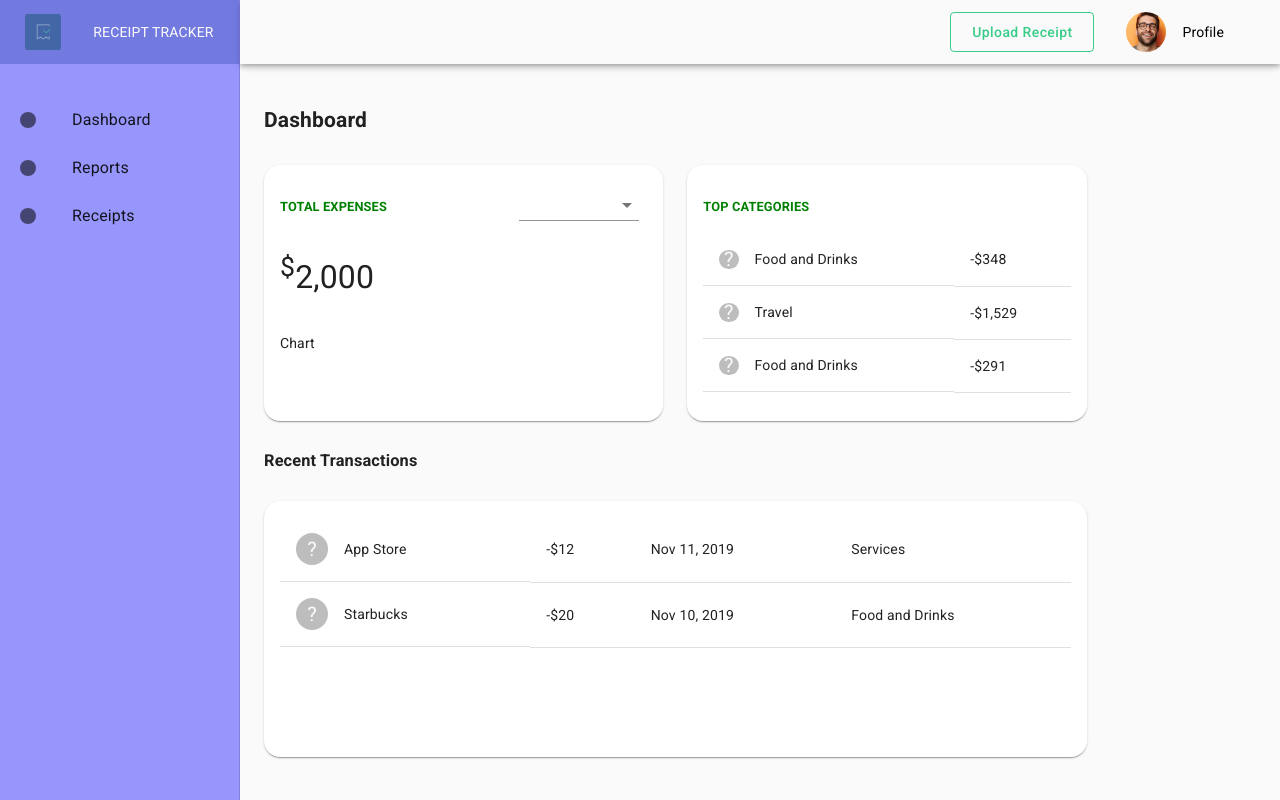
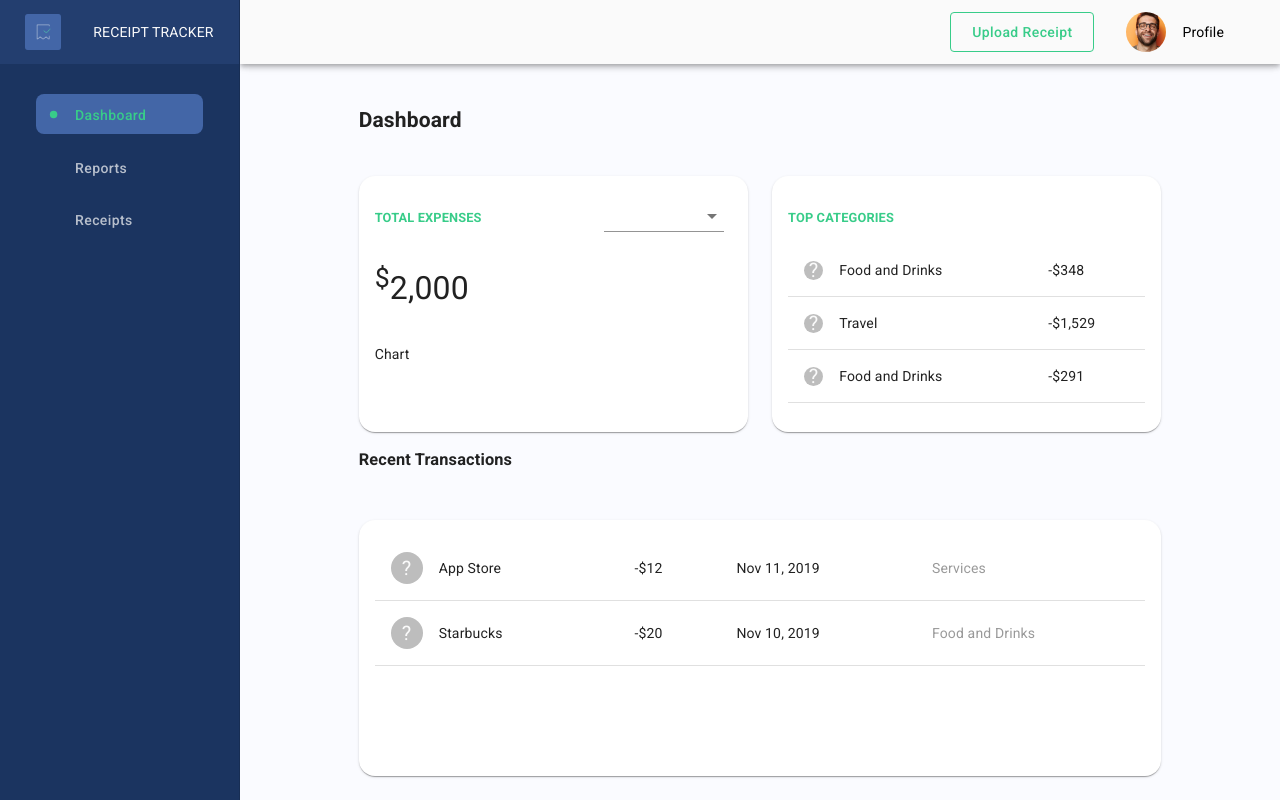
Before and after one commit to hatchways/team-rosemary, a React (Create React App) app in the folder client/: page / in a window 1280 px wide. Built offline with nearby package versions, Linux system fonts and the light colour scheme.

Commit message:
dashboard refactor - sidebar

```diff
--- a/client/src/App.js
+++ b/client/src/App.js
@@ -1,6 +1,9 @@
 import React from "react";
 
 import { Dashboard } from './pages/Dashboard';
+
+import { ThemeProvider } from '@material-ui/core/styles';
+import { themeNoRipple } from './themes/theme';
 
 
 class App extends React.Component {
@@ -12,7 +15,9 @@ class App extends React.Component {
   }
   render() {
     return (
-      <Dashboard />
+      <ThemeProvider theme={themeNoRipple}>
+        <Dashboard />
+      </ThemeProvider>
     )
   }
 }
--- a/client/src/components/CatStatTable.js
+++ b/client/src/components/CatStatTable.js
@@ -12,8 +12,11 @@ import { makeStyles } from '@material-ui/core/styles';
 
 const useStyles = makeStyles({
   container: {
+    whiteSpace: 'nowrap'
+  },
+  thead: {
     display: 'flex',
-    alignItems: 'center',
+    alignItems: 'center'
   },
   avator: {
     marginRight: '1rem',
@@ -34,13 +37,15 @@ export function CatStatTable(props) {
 
   return (
     <TableContainer>
-      <Table>
+      <Table className={classes.container}>
         <TableBody>
           {data.map((cat, index) => (
             <TableRow key={index + ' ' + cat.cat}>
-              <TableCell component="th" scope="row" className={classes.container}>
-                <Avatar className={classes.avator}>{cat.avatar}</Avatar>
-                {cat.cat}
+              <TableCell component="th" scope="row">
+                <div className={classes.thead}>
+                  <Avatar className={classes.avator}>{cat.avatar}</Avatar>
+                  {cat.cat}
+                </div>
               </TableCell>
               <TableCell>{`-$${cat.expense.toLocaleString()}`}</TableCell>
             </TableRow>
--- a/client/src/components/Menu.js
+++ b/client/src/components/Menu.js
@@ -2,10 +2,8 @@ import React, { useState } from "react";
 import AppBar from "@material-ui/core/AppBar";
 import Drawer from "@material-ui/core/Drawer";
 import Hidden from "@material-ui/core/Hidden";
-import List from "@material-ui/core/List";
-import ListItem from "@material-ui/core/ListItem";
-import ListItemIcon from "@material-ui/core/ListItemIcon";
-import ListItemText from "@material-ui/core/ListItemText";
+import Tabs from '@material-ui/core/Tabs';
+import Tab from '@material-ui/core/Tab';
 import Toolbar from "@material-ui/core/Toolbar";
 import FiberManualRecordIcon from "@material-ui/icons/FiberManualRecord";
 
@@ -20,14 +18,41 @@ import { makeStyles } from "@material-ui/core/styles";
 const drawerWidth = "15rem";
 
 const useStyles = makeStyles(theme => ({
+  invisible: {
+    visibility: 'hidden'
+  },
+  hidden: {
+    display: 'none'
+  },
+  btnOnfocus: {
+    backgroundColor: '#4366a7',
+    color: '#38cc89'
+  },
   drawer: {
     [theme.breakpoints.up("sm")]: {
       width: drawerWidth,
       flexShrink: 0
     }
   },
-  list: {
+  tabs: {
     marginTop: theme.spacing(3)
+  },
+  tabRoot: {
+    width: '70%',
+    margin: '0.4rem auto',
+    borderRadius: '0.5rem',
+    minHeight: '2rem',
+    textTransform: 'none'
+  },
+  tabWrapper: {
+    flexDirection: 'row',
+    justifyContent: 'normal',
+    alignItems: 'baseline'
+  },
+  tabIcon: {
+    marginRight: '1rem',
+    marginBottom: 0,
+    fontSize: '0.7rem'
   },
   appBar: {
     [theme.breakpoints.up("sm")]: {
@@ -43,7 +68,6 @@ const useStyles = makeStyles(theme => ({
     backgroundColor: '#fafafa',
     color: 'initial'
   },
-  // menuButton will be the logo
   menuButton: {
     width: '2rem',
     marginLeft: '0.8rem',
@@ -54,25 +78,21 @@ const useStyles = makeStyles(theme => ({
       display: "none"
     }
   },
-  // necessary for content to be below app bar
   utilbar: {
     [theme.breakpoints.up("sm")]: {
       ...theme.mixins.toolbar,
-      backgroundColor: theme.palette.primary.main,
+      backgroundColor: '#314f85',
       opacity: 0.4,
-      color: theme.palette.primary.contrastText
+      color: '#fafafa'
     }
   },
   utilbarMain: {
-    backgroundColor: "#fafafa"
+    backgroundColor: '#fafafa'
   },
   drawerPaper: {
     width: drawerWidth,
-    backgroundColor: "rgba(0, 0, 255, 0.4)"
-  },
-  drawerPaperXs: {
-    width: drawerWidth,
-    backgroundColor: "#fafafa"
+    backgroundColor: '#1b3460',
+    color: '#fafafa'
   },
   logoContainer: {
     ...theme.mixins.toolbar,
@@ -99,25 +119,44 @@ const useStyles = makeStyles(theme => ({
 export function Menu(props) {
   const classes = useStyles();
   const [mobileOpen, setMobileOpen] = useState(false);
+  const [page, setPage] = useState('Dashboard');
   const handleDrawerToggle = () => setMobileOpen(!mobileOpen);
+  const handleChange = (e, page) => {
+    setPage(page);
+  }
 
-  // Set current onfocus according to url?
-  // Use radio instead of button for the listitems to solve the focus problem?
   const drawer = (
     <>
       <div className={classes.utilbar}></div>
       <Logo title logoStyle={classes} />
-      <List className={classes.list}>
-        {["Dashboard", "Reports", "Receipts"].map((text, index) => (
-          <ListItem component="li" button key={text + ' ' + index}>
-            <ListItemIcon>
-              {/* Icon display only onfocus */}
-              <FiberManualRecordIcon />
-            </ListItemIcon>
-            <ListItemText primary={text} />
-          </ListItem>
-        ))}
-      </List>
+      <Tabs
+        orientation="vertical"
+        value={page}
+        className={classes.tabs}
+        classes={{
+          indicator: classes.hidden
+        }}
+        onChange={handleChange}
+      >
+        {['Dashboard', 'Reports', 'Receipts'].map(tab => {
+          return (
+            <Tab
+              icon={
+                <FiberManualRecordIcon className={
+                  `${classes.tabIcon} ${tab === page || classes.invisible}`
+                } />
+              }
+              label={tab}
+              value={tab}
+              classes={{
+                root: classes.tabRoot,
+                wrapper: classes.tabWrapper,
+                selected: classes.btnOnfocus
+              }}
+            />
+          )
+        })}
+      </Tabs>
     </>
   );
 
@@ -141,7 +180,7 @@ export function Menu(props) {
             variant="temporary"
             open={mobileOpen}
             classes={{
-              paper: `${classes.drawerPaper} ${classes.drawerPaperXs}`
+              paper: classes.drawerPaper
             }}
             ModalProps={{
               keepMounted: true,
--- a/client/src/components/Panel.js
+++ b/client/src/components/Panel.js
@@ -8,16 +8,16 @@ const useStyles = makeStyles(theme => ({
   container: {
     position: 'relative',
     padding: '1rem',
-    minWidth: '20rem',
+    // minWidth: '20rem',
     height: '16rem',
     borderRadius: '1rem',
     [theme.breakpoints.down("xs")]: {
-      minWidth: '19rem'
+      // minWidth: '19rem'
     }
   },
   title: {
     fontSize: '0.8rem',
-    color: 'green'
+    color: '#38cc89'
   }
 }));
 
--- a/client/src/components/ProfileAvator.js
+++ b/client/src/components/ProfileAvator.js
@@ -1,7 +1,6 @@
 import React from 'react';
 
 import { Avatar, Box } from "@material-ui/core";
-
 
 import User from '../assets/user.png';
 
--- a/client/src/components/TransactionTable.js
+++ b/client/src/components/TransactionTable.js
@@ -12,13 +12,20 @@ import { makeStyles } from '@material-ui/core/styles';
 
 const useStyles = makeStyles({
   container: {
+    whiteSpace: 'nowrap'
+  },
+  thead: {
     display: 'flex',
-    alignItems: 'center',
+    alignItems: 'center'
   },
   avator: {
     marginRight: '1rem',
     width: '2rem',
     height: '2rem'
+  },
+  txtCat: {
+    color: 'grey',
+    opacity: '0.8'
   }
 })
 
@@ -33,17 +40,19 @@ export function TransactionTable(props) {
 
   return (
     <TableContainer>
-      <Table>
+      <Table className={classes.container}>
         <TableBody>
           {data.map((cat, index) => (
             <TableRow key={index + ' ' + cat.name}>
-              <TableCell component="th" scope="row" className={classes.container}>
-                <Avatar className={classes.avator}>{cat.avatar}</Avatar>
-                {cat.name}
+              <TableCell component="th" scope="row">
+                <div className={classes.thead}>
+                  <Avatar component="span" className={classes.avator}>{cat.avatar}</Avatar>
+                  {cat.name}
+                </div>
               </TableCell>
               <TableCell>{`-$${cat.expense.toLocaleString()}`}</TableCell>
               <TableCell>{cat.date}</TableCell>
-              <TableCell>{cat.cat}</TableCell>
+              <TableCell className={classes.txtCat}>{cat.cat}</TableCell>
             </TableRow>
           ))}
         </TableBody>
--- a/client/src/pages/Dashboard.js
+++ b/client/src/pages/Dashboard.js
@@ -20,19 +20,23 @@ const useStyles = makeStyles(theme => ({
   utilbar: {
     [theme.breakpoints.up("sm")]: {
       ...theme.mixins.toolbar,
-      backgroundColor: theme.palette.primary.main,
+      backgroundColor: '#fafafa',
       opacity: 0.4,
       color: theme.palette.primary.contrastText
     }
   },
   utilbarMain: {
-    backgroundColor: "initial"
+    backgroundColor: "#fafbff"
   },
   main: {
+    display: 'flex',
+    flexDirection: 'column',
+    alignItems: 'center',
     flexGrow: 1,
     minHeight: '100vh',
     padding: theme.spacing(3),
     overflowX: 'hidden',
+    backgroundColor: '#fafbff',
     [theme.breakpoints.down("xs")]: {
       marginTop: '3rem',
       padding: theme.spacing(1)
@@ -59,13 +63,13 @@ export function Dashboard(props) {
       <Menu />
       <main className={classes.main}>
         <div className={`${classes.utilbar} ${classes.utilbarMain}`} />
-        <Grid container spacing={3}>
-          <Grid item xs={12} lg={10}>
+        <Grid container spacing={3} xs={12} lg={10}>
+          <Grid item xs={12}>
             <h2>Dashboard</h2>
           </Grid>
         </Grid>
-        <Grid container spacing={3}>
-          <Grid item xs={12} sm={9} md={6} lg={5}>
+        <Grid container spacing={3} xs={12} lg={10}>
+          <Grid item xs={12} md={6}>
             <Panel title="TOTAL EXPENSES">
               <FormControl className={classes.formControl}>
                 <Select value={month} onChange={handleChange}>
@@ -75,19 +79,19 @@ export function Dashboard(props) {
               <Chart />
             </Panel>
           </Grid>
-          <Grid item xs={12} sm={9} md={6} lg={5}>
+          <Grid item xs={12} md={6}>
             <Panel title="TOP CATEGORIES">
               <CatStatTable />
             </Panel>
           </Grid>
         </Grid>
-        <Grid container spacing={3}>
-          <Grid item xs={12} lg={10}>
+        <Grid container spacing={3} xs={12} lg={10}>
+          <Grid item xs={12}>
             <h3>Recent Transactions</h3>
           </Grid>
         </Grid>
-        <Grid container spacing={3}>
-          <Grid item xs={12} lg={10}>
+        <Grid container spacing={3} xs={12} lg={10}>
+          <Grid item xs={12}>
             <Panel>
               <TransactionTable />
             </Panel>
--- /dev/null
+++ b/client/src/themes/theme.js
@@ -0,0 +1,9 @@
+import { createMuiTheme } from '@material-ui/core/styles';
+
+export const themeNoRipple = createMuiTheme({
+  props: {
+    MuiButtonBase: {
+      disableRipple: true
+    }
+  }
+});
```
